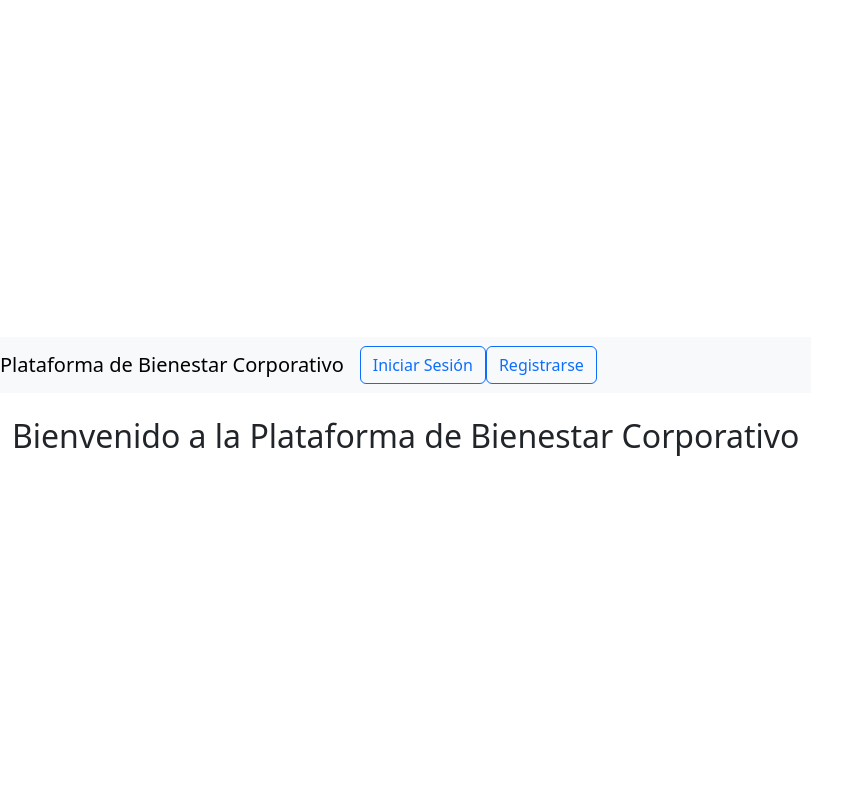
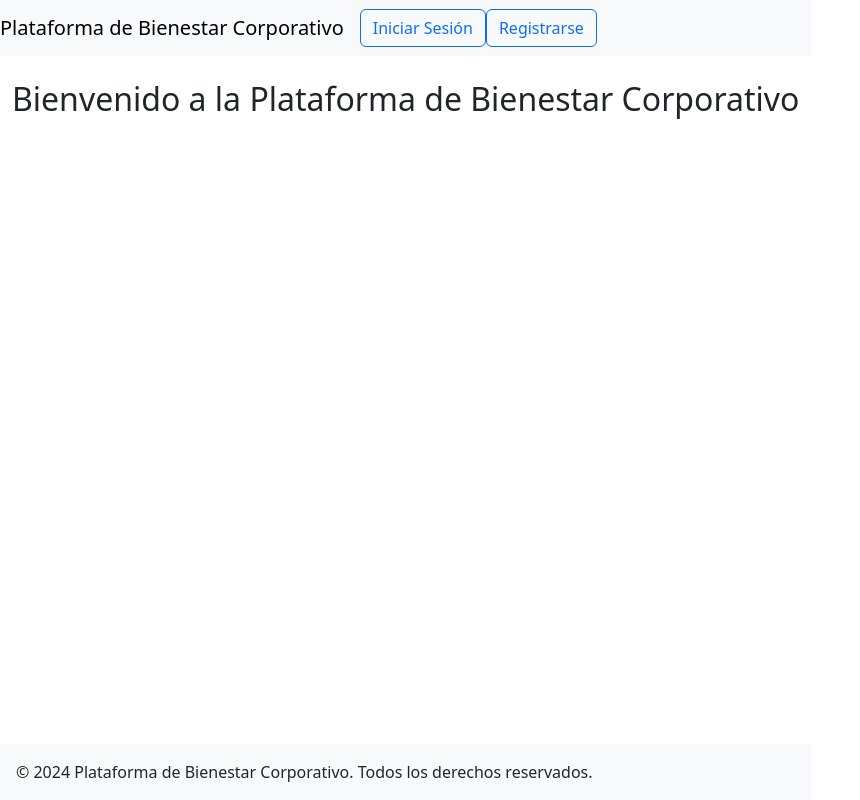
Before and after one commit to tamy290/Plataforma-de-Bienestar-Corporativo, a React (Vite) app in the folder frontend/: page / in a window 1280 px wide. Shown: the whole page, without its empty margins (0-860 px from the left). Built offline with nearby package versions, Linux system fonts and the light colour scheme.

Commit message:
actulizar app

```diff
--- a/frontend/src/App.jsx
+++ b/frontend/src/App.jsx
@@ -4,17 +4,23 @@ import 'bootstrap/dist/css/bootstrap.min.css';
 import Registro from './auth/Registro';
 import Login from './auth/Login';
 import Header from './shared/Header';
+import Footer from './shared/Footer';  // Correct import for Footer
+import NotFound from './shared/NotFound';
 
 const App = () => {
     return (
         <Router>
+            <div className="d-flex flex-column min-vh-100">
                 <Header />
-            <div className="container mt-4">
+                <div className="container mt-4 flex-grow-1">
                     <Routes>
                         <Route path="/" element={<h2>Bienvenido a la Plataforma de Bienestar Corporativo</h2>} />
                         <Route path="/registro" element={<Registro />} />
                         <Route path="/login" element={<Login />} />
+                        <Route path="*" element={<NotFound />} />  {/* Adding NotFound for unmatched routes */}
                     </Routes>
+                </div>
+                <Footer />
             </div>
         </Router>
     );
```
Lines whose indentation alone changed are shown as unchanged.
